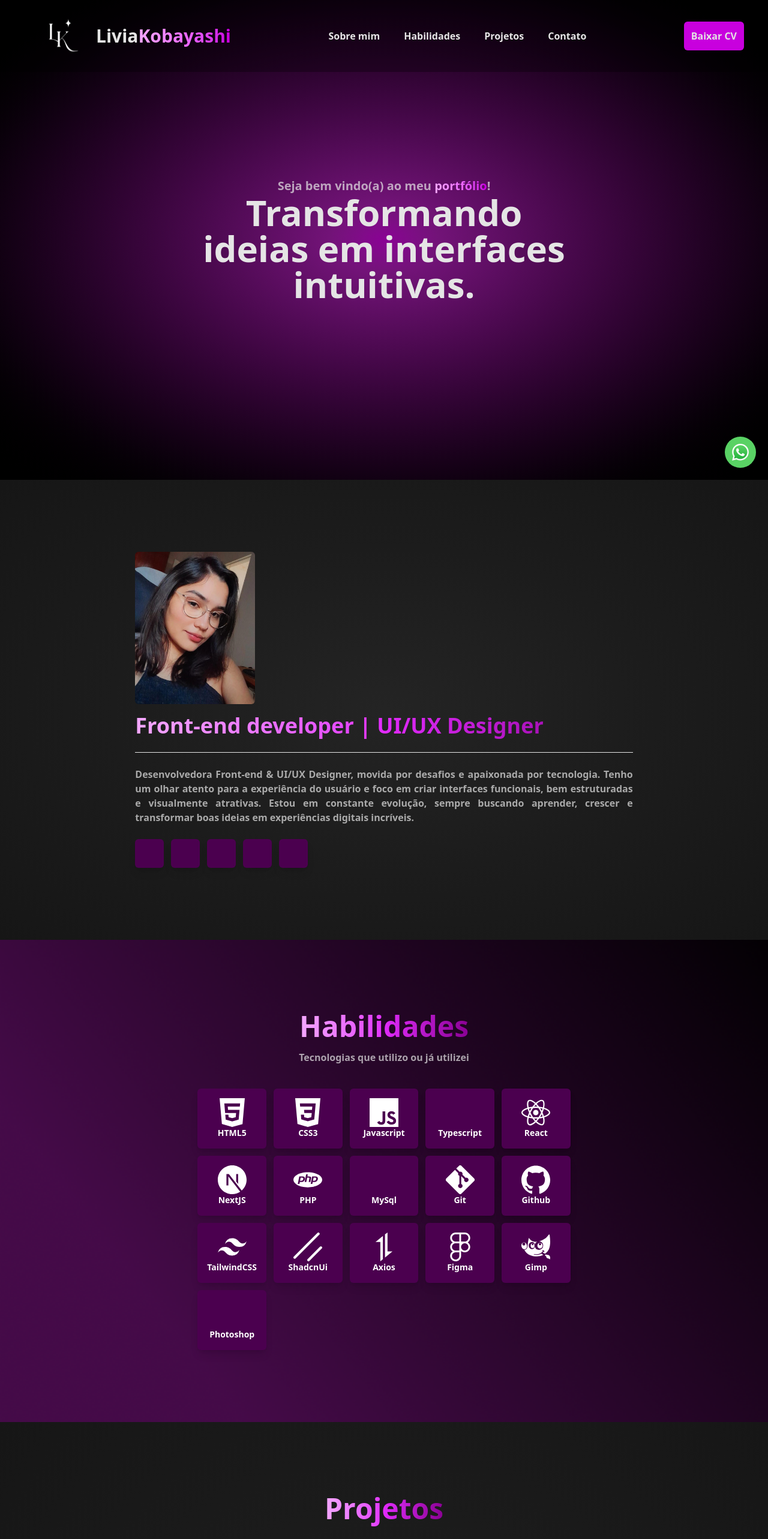
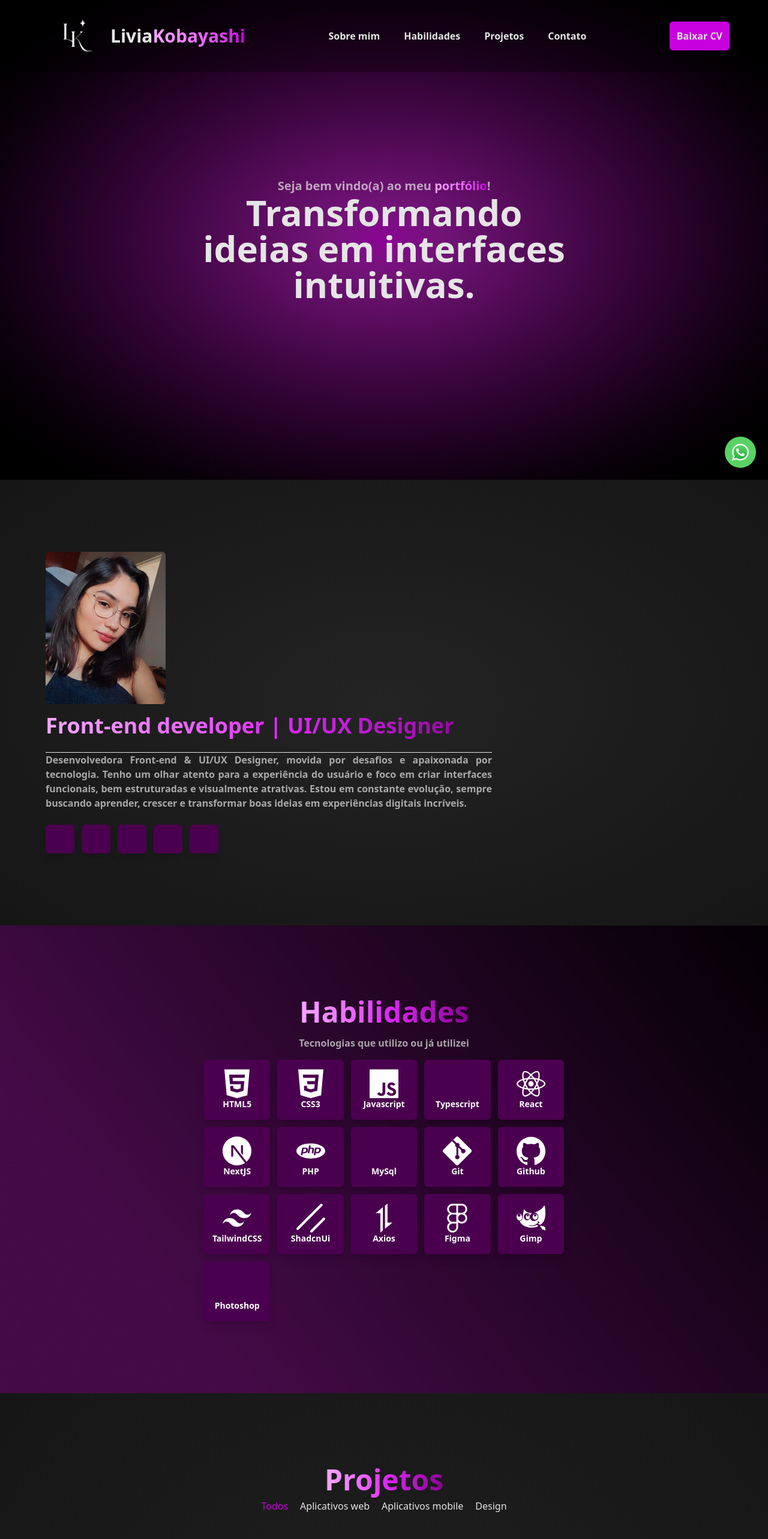
Before and after one commit to liviakobayashii/portfolio, a Next.js app: page / in a window 1280 px wide. Shown: the top 2566 px of the page at 60% size. Built offline with nearby package versions, Linux system fonts and the light colour scheme; some icons are missing.

Commit message:
update: estilização do portfólio

```diff
--- a/src/app/globals.css
+++ b/src/app/globals.css
@@ -123,3 +123,9 @@
     scroll-behavior: smooth;
   }
 }
+
+@layer utilities {
+  .container {
+    @apply mx-auto w-[95%] sm:w-[90%] max-w-[1400px];
+  }
+}
--- a/src/components/about-me.tsx
+++ b/src/components/about-me.tsx
@@ -2,7 +2,7 @@ import Social from "./icons/social";
 
 export default function AboutMe() {
   return (
-    <>
+    <div className="container">
       <div
         className="flex flex-col gap-4 px-3 max-md:px-6 lg:w-2/3"
         data-aos="fade-up"
@@ -31,6 +31,6 @@ export default function AboutMe() {
         </p>
         <Social />
       </div>
-    </>
+    </div>
   );
 }
--- a/src/components/header.tsx
+++ b/src/components/header.tsx
@@ -22,10 +22,11 @@ export default function Header() {
   }, []);
   return (
     <div
-      className={`flex max-md:flex-col md:justify-between md:items-center fixed w-screen z-53 px-10 duration-300 ${
+      className={`fixed w-screen z-53 duration-300 ${
         visible ? "bg-black/90" : "bg-black/30"
       }`}
     >
+      <div className="container flex items-center justify-between duration-300">
         <div className="flex justify-between items-center">
           <img src="logo.png" alt="Logo" className="size-30" />
           <h1 className="max-lg:hidden text-3xl font-bold text-neutral-200">
@@ -45,5 +46,6 @@ export default function Header() {
           </button>
         </Link>
       </div>
+    </div>
   );
 }
--- a/src/components/projects/projects.tsx
+++ b/src/components/projects/projects.tsx
@@ -16,9 +16,9 @@ export default function Projects() {
   );
 
   return (
-    <>
+    <div className="container">
+      <div className="flex flex-col justify-center items-center">
         <H2 text="Projetos" />
-
         <ul
           className="flex gap-5 text-neutral-200 font-medium text-md"
           data-aos="fade-up"
@@ -72,6 +72,7 @@ export default function Projects() {
             Design
           </li>
         </ul>
+      </div>
 
       <div
         className="grid max-sm:grid-cols-1 sm:grid-cols-2 md:grid-cols-3 lg:grid-cols-4 gap-3 mt-4 p-10"
@@ -148,6 +149,6 @@ export default function Projects() {
           <p className="text-white">Nenhum projeto encontrado.</p>
         )}
       </div>
-    </>
+    </div>
   );
 }
--- a/src/components/skills.tsx
+++ b/src/components/skills.tsx
@@ -4,14 +4,15 @@ import H2 from "./h2";
 
 export default function Skills() {
   return (
-    <>
-      <div className="flex flex-col gap-2 justify-center items-center">
+    <div className="container">
+      <div className=" flex flex-col gap-2 justify-center items-center">
         <H2 text="Habilidades" />
 
         <p className="text-neutral-200/70" data-aos="fade-up">
           Tecnologias que utilizo ou já utilizei
         </p>
       </div>
+      <div className="max-w-150 mx-auto">
         <div
           className="grid max-sm:grid-cols-3 sm:grid-cols-4 md:grid-cols-5 gap-3 justify-center items-center mt-4"
           data-aos="fade-up"
@@ -26,6 +27,7 @@ export default function Skills() {
             </div>
           ))}
         </div>
-    </>
+      </div>
+    </div>
   );
 }
```
Lines whose indentation alone changed are shown as unchanged.
